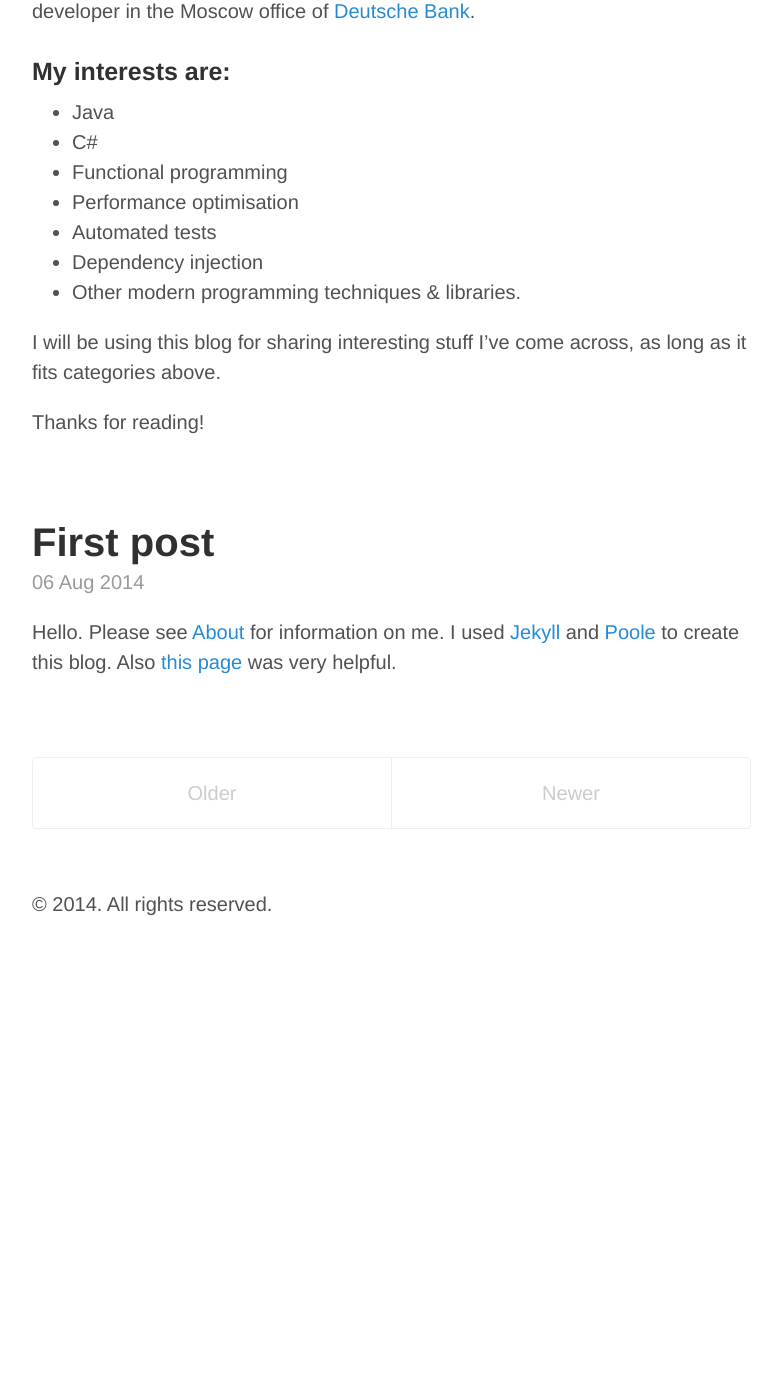
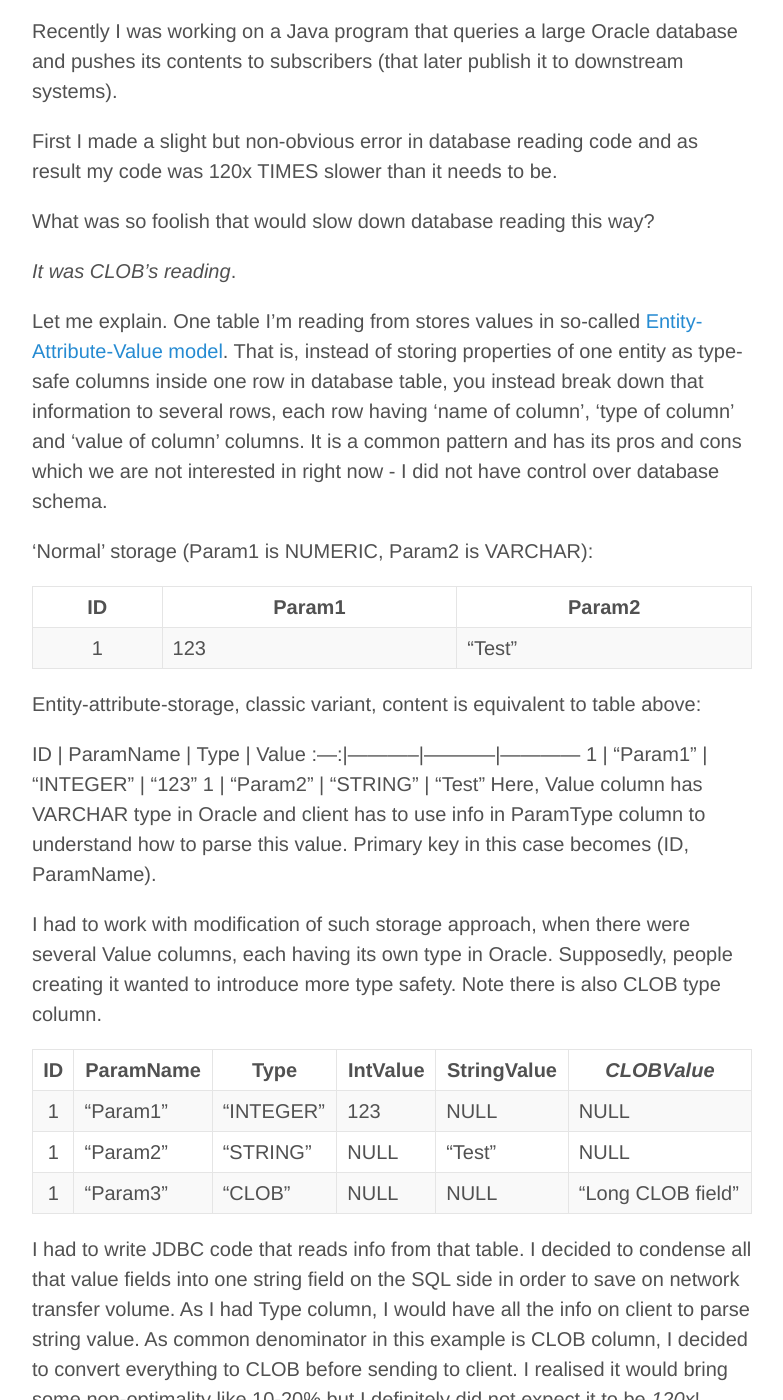
Before and after one commit to ipalopezhentsev/ipalopezhentsev.github.io, a Jekyll site: the page built from index.html, in a window 1280 px wide and 1400 px high, scrolled down 297 px. Shown: the whole window, without its empty margins (248-1031 px from the left). Built offline with Jekyll 4.4.1, drawn with Linux system fonts in a browser that asks for light colours; Markdown is read by kramdown in place of the engine named in the settings; the list of posts is cut into pages by our own code; before the commit the page ends 1236 px from its top, so only the background shows below that; some of the changed text lies outside the part shown.

Commit message:
first meaningful article!

````diff
--- a/_config.yml
+++ b/_config.yml
@@ -1,5 +1,7 @@
 # Dependencies
 markdown:         redcarpet
+redcarpet:
+  extensions: 	  ["no_intra_emphasis", "lax_spacing", "autolink", "tables", "with_toc_data"]
 highlighter:      pygments
 
 # Permalinks
--- /dev/null
+++ b/_posts/2014-08-06-beware-clobs.md
@@ -0,0 +1,81 @@
+---
+layout: post
+title: Beware of CLOBs in Oracle and JDBC
+date: 2014-08-06 20:16
+categories: java jdbc oracle
+---
+Recently I was working on a Java program that queries a large Oracle database and pushes its contents to subscribers (that later publish it to downstream systems).
+
+First I made a slight but non-obvious error in database reading code and as result my code was 120x TIMES slower than it needs to be.
+
+What was so foolish that would slow down database reading this way?
+
+*It was CLOB's reading*.
+
+Let me explain. One table I'm reading from stores values in so-called [Entity-Attribute-Value model](http://en.wikipedia.org/wiki/Entity–attribute–value_model). That is, instead of storing properties of one entity as type-safe columns inside one row in database table, you instead break down that information to several rows, each row having 'name of column', 'type of column' and 'value of column' columns. It is a common pattern and has its pros and cons which we are not interested in right now - I did not have control over database schema.
+
+'Normal' storage (Param1 is NUMERIC, Param2 is VARCHAR):
+
+  ID | Param1 | Param2
+:---:|--------|--------
+  1  |  123   | "Test"
+
+Entity-attribute-storage, classic variant, content is equivalent to table above:
+
+  ID | ParamName | Type      | Value
+:---:|-----------|-----------|------------
+  1  | "Param1"  | "INTEGER" |   "123"
+  1  | "Param2"  | "STRING"  |   "Test"
+Here, Value column has VARCHAR type in Oracle and client has to use info in ParamType column to understand how to parse this value. Primary key in this case becomes (ID, ParamName).
+
+I had to work with modification of such storage approach, when there were several Value columns, each having its own type in Oracle. Supposedly, people creating it wanted to introduce more type safety. Note there is also CLOB type column.
+
+  ID | ParamName | Type      | IntValue | StringValue | *CLOBValue*
+:---:|-----------|-----------|----------|-------------|-------------
+  1  | "Param1"  | "INTEGER" |   123	| NULL		  | NULL
+  1  | "Param2"  | "STRING"  |   NULL   | "Test"	  | NULL
+  1  | "Param3"  | "CLOB"    |   NULL	| NULL 		  | "Long CLOB field"
+
+I had to write JDBC code that reads info from that table. I decided to condense all that value fields into one string field on the SQL side in order to save on network transfer volume. As I had Type column, I would have all the info on client to parse string value. As common denominator in this example is CLOB column, I decided to convert everything to CLOB before sending to client. I realised it would bring some non-optimality like 10-20% but I definitely did not expect it to be _120x_!
+
+Here's the SQL query I was using:
+
+```sql
+SELECT  ID, ParamName, Type,
+		CASE
+			WHEN Type='INTEGER'
+				THEN TO_CLOB(CAST(IntValue AS VARCHAR))
+			WHEN Type='STRING'
+				THEN TO_CLOB(StringValue)
+			WHEN Type='CLOB'
+				THEN CLOBValue
+		END AS Value
+FROM TABLE t
+```
+Then JDBC code was reading CLOBValue from result set, turning it to string and parsing according to Type column.
+
+It was abysmally slow. It seems CLOB values are very heavyweight and should really be processed as special case. I had to change it in this way:
+
+```sql
+SELECT  ID, ParamName, Type,
+		CASE
+			WHEN Type='INTEGER'
+				THEN CAST(IntValue AS VARCHAR)
+			WHEN Type='STRING'
+				THEN StringValue
+			WHEN Type='CLOB'
+				THEN NULL
+		END AS StringValue,
+		CASE
+			WHEN Type='CLOB'
+				THEN CLOBValue
+			ELSE NULL
+		END AS CLOBValue,
+FROM TABLE t
+```
+So Java code would have to read Type column and then either read from StringValue or from CLOBValue column. This allowed to hide rare cases of CLOBs and improve overall reading speed by 120 times.
+
+I used Java 8, Oracle 11 and native Oracle JDBC driver.
+
+# Summary
+Always treat CLOB columns as special case. They are very ineffective for reading (well, probably just for everything).
````
